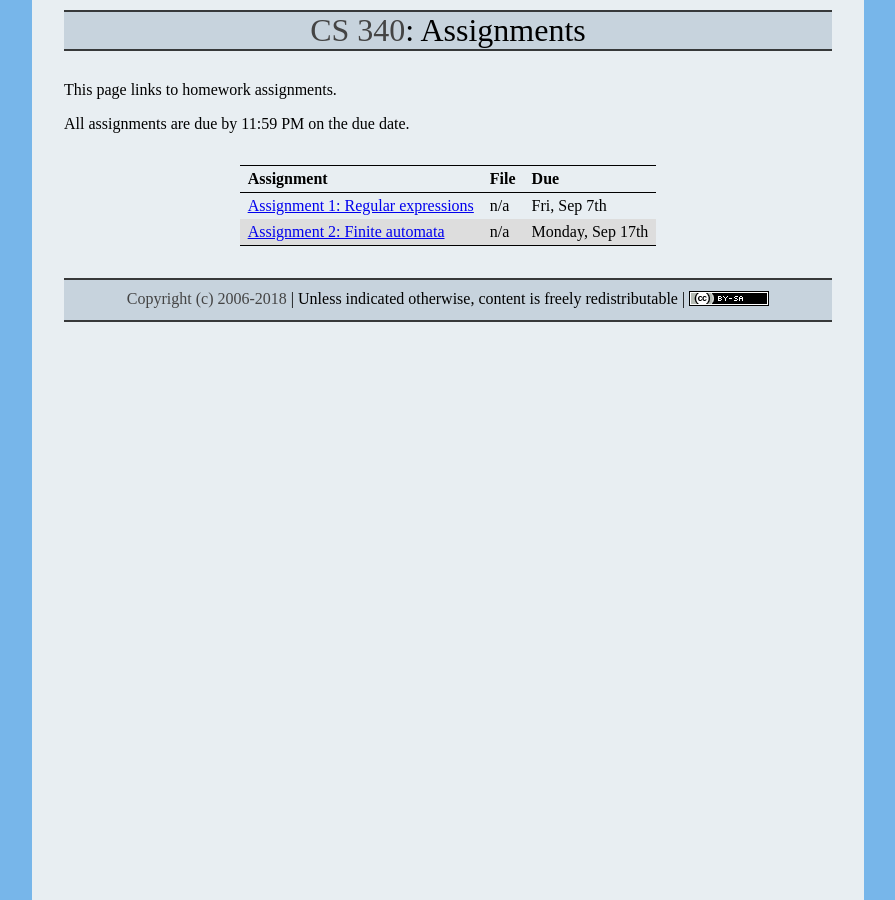
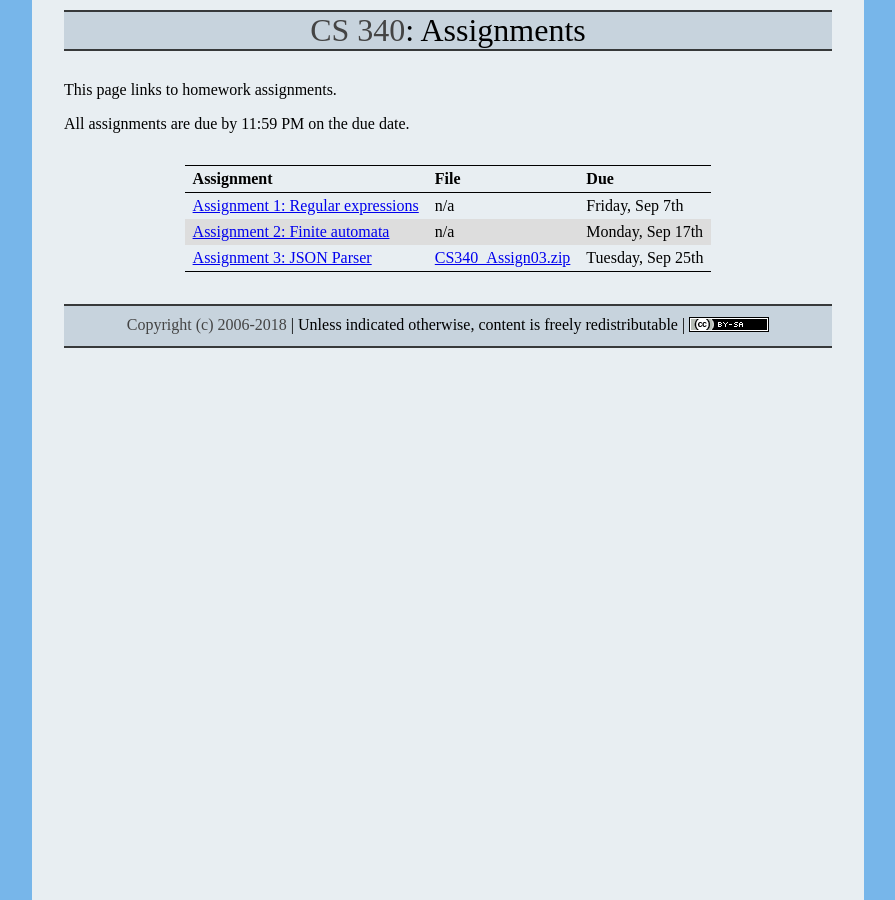
Before and after one commit to ycpcs/cs340-fall2018, a Jekyll site: the page built from assign/index.md, in a window 1280 px wide. Shown: the whole page, without its empty margins (192-1087 px from the left). Built offline with Jekyll 4.4.1, drawn with Linux system fonts in a browser that asks for light colours.

Commit message:
post assignment 3

```diff
--- a/assign/index.md
+++ b/assign/index.md
@@ -9,12 +9,12 @@ All assignments are due by 11:59 PM on the due date.
 
 > Assignment | File | Due
 > ---------- | ---- | ---
-> [Assignment 1: Regular expressions](assign01.html) | n/a | Fri, Sep 7th
+> [Assignment 1: Regular expressions](assign01.html) | n/a | Friday, Sep 7th
 > [Assignment 2: Finite automata](assign02.html) | n/a | Monday, Sep 17th
+> [Assignment 3: JSON Parser](assign03.html) | [CS340\_Assign03.zip](CS340_Assign03.zip) | Tuesday, Sep 25th
 
 
 <!--
-> [Assignment 3: JSON Parser](assign03.html) | [CS340\_Assign03.zip](CS340_Assign03.zip) | Monday, Sep 25th
 > [Assignment 4: Clojure MOOC](assign04.html) | n/a | Milestone 1: Friday, Oct 13th<br>Milestone 2: Wednesday, Oct 25th<br>Milestone 3: Wedneday, Nov 1st
 > [Assignment 5: Boolean Function Synthesis](assign05.html) | n/a | Wednesday, Nov 8th
 > [Assignment 6: Parsing](assign06.html) | [cs340-assign06.zip](cs340-assign06.zip) | Friday, Nov 17th
```
Also changed, not shown: assign/assign03.md (+1 -1 lines), index.md (+1 -1 lines).
